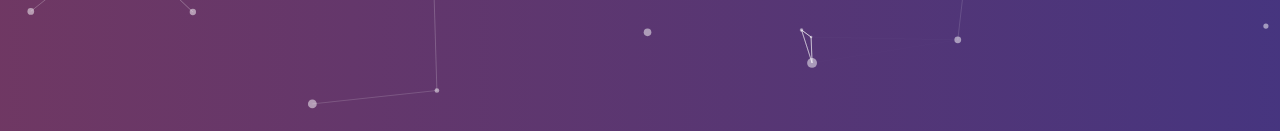
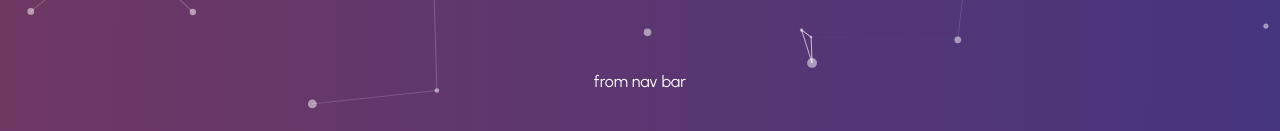
Before and after one commit to RicardoSalazar27/aboutme, a Next.js app: page / in a window 1280 px wide. Shown: the part 666-797 px from the top of the page. Built offline with nearby package versions, Linux system fonts and the light colour scheme.

Commit message:
ya funciona la parte de los componentes estaba malimportado

```diff
--- a/app/layout.tsx
+++ b/app/layout.tsx
@@ -1,6 +1,7 @@
 import type { Metadata } from "next";
 import { Urbanist } from "next/font/google";
 import "./globals.css";
+import Navbar from "@/components/navbar";
 
 const urbanist = Urbanist({ subsets: ["latin"] });
 
@@ -16,7 +17,10 @@ export default function RootLayout({
 }>) {
   return (
     <html lang="en">
-      <body className={urbanist.className}>{children}</body>
+      <body className={urbanist.className}>
+        <Navbar></Navbar>
+        {children}
+      </body>
     </html>
   );
 }
--- a/app/page.tsx
+++ b/app/page.tsx
@@ -1,4 +1,4 @@
-import CoverParticles from "@/componets/cover-particles";
+import CoverParticles from "@/components/cover-particles";
 import Image from "next/image";
 
 export default function Home() {
--- /dev/null
+++ b/components/navbar.tsx
@@ -0,0 +1,9 @@
+const Navbar = () => {
+  return (
+    <div className="fixed z-40 flex flex-col items-center justify-center w-full h-auto bottom-10">
+      from nav bar
+    </div>
+  );
+};
+
+export default Navbar;
```
Also changed, not shown: components/cover-particles.tsx (renamed from componets/cover-particles.tsx).
